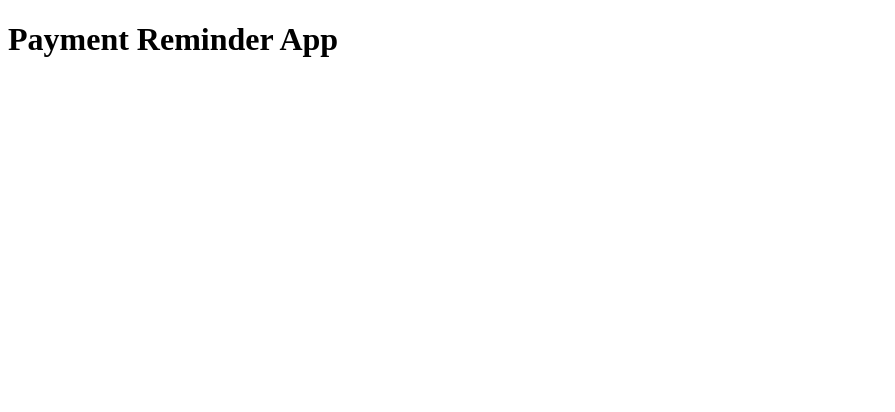
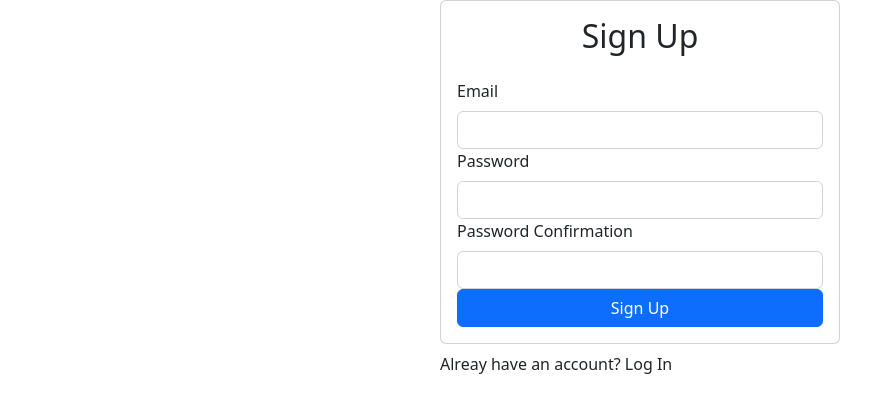
Before and after one commit to Talhaanwerr/Payment-Reminder-App, a React (Create React App) app: page / in a window 1280 px wide. Shown: the top 412 px of the page, without its empty margins (0-895 px from the left). Built offline with nearby package versions, Linux system fonts and the light colour scheme.

Commit message:
Signup Component

```diff
--- a/src/components/App.js
+++ b/src/components/App.js
@@ -1,7 +1,16 @@
+import SignUp from "./SignUp";
+import { Container } from 'react-bootstrap'
 
 function App() {
   return (
-    <h1>Payment Reminder App</h1>
+    <Container
+      className="d-flex align-items-center justify-content-center"
+      style={{ minHeigth: "100vh" }}
+    >
+      <div className="w-100" style={{ maxWidth: "400px" }}>
+        <SignUp />
+      </div>
+    </Container>
   );
 }
 
--- /dev/null
+++ b/src/components/SignUp.js
@@ -0,0 +1,36 @@
+import React, { useReducer, useRef } from 'react'
+import { Form, Button, Card } from 'react-bootstrap'
+
+export default function SignUp() {
+  const emailRef = useRef()
+  const passwordRef = useRef()
+  const passwordConfirmRef = useRef()
+  return (
+    <>
+        <Card>
+            <Card.Body>
+                <h2 className='text-center mb-4'>Sign Up</h2>
+                <Form>
+                    <Form.Group id='email'>
+                        <Form.Label>Email</Form.Label>
+                        <Form.Control type='email' ref={emailRef} required />
+                    </Form.Group>
+                    <Form.Group id='password'>
+                        <Form.Label>Password</Form.Label>
+                        <Form.Control type='password' ref={passwordRef} required />
+                    </Form.Group>
+                    <Form.Group id='password-confirm'>
+                        <Form.Label>Password Confirmation</Form.Label>
+                        <Form.Control type='password' ref={passwordConfirmRef} required />
+                    </Form.Group>
+                    <Button className='w-100' type='submit'>Sign Up</Button>
+                </Form>
+            </Card.Body>
+        </Card>
+        <div className='w-100 text-ceter mt-2'>
+            Alreay have an account? Log In
+        </div>
+
+    </>
+  )
+}
--- a/src/index.js
+++ b/src/index.js
@@ -1,6 +1,7 @@
 import React from 'react';
 import ReactDOM from 'react-dom/client';
 import App from './components/App';
+import 'bootstrap/dist/css/bootstrap.min.css'
 
 const root = ReactDOM.createRoot(document.getElementById('root'));
 root.render(
```
